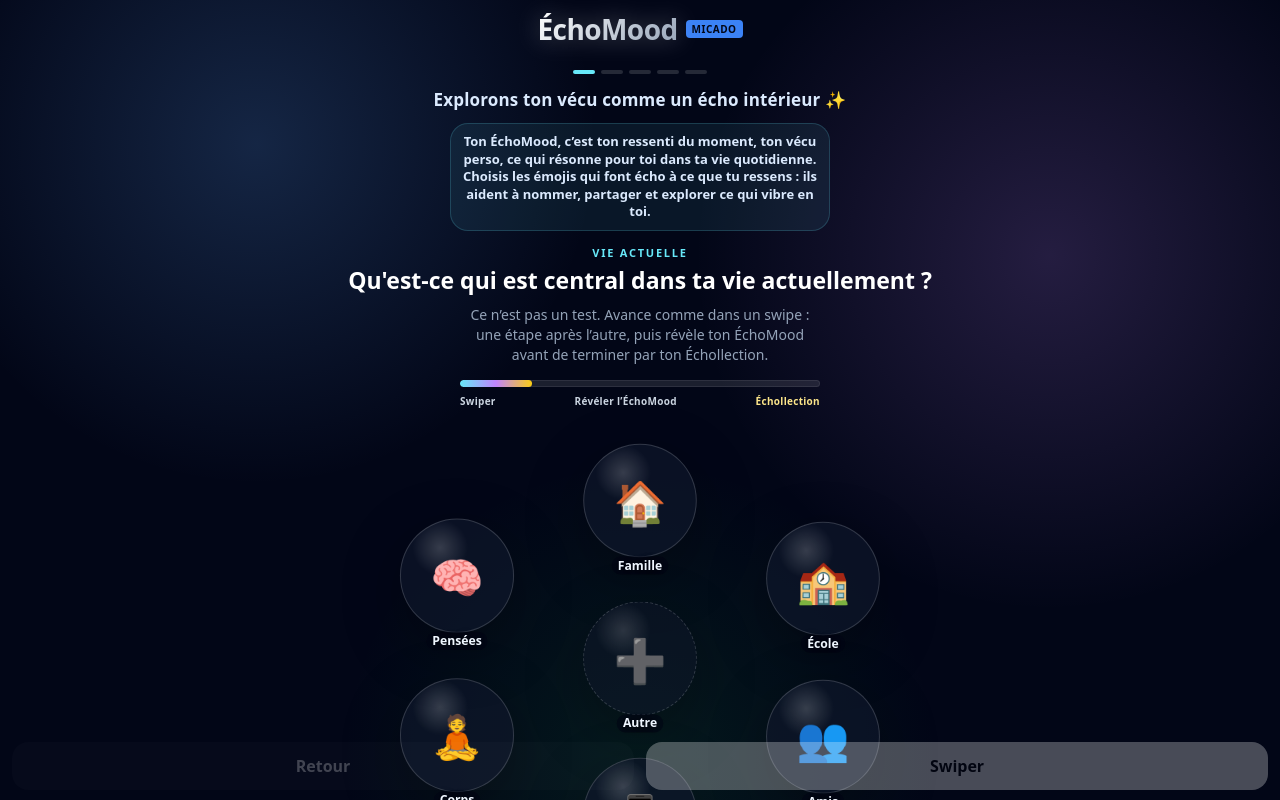
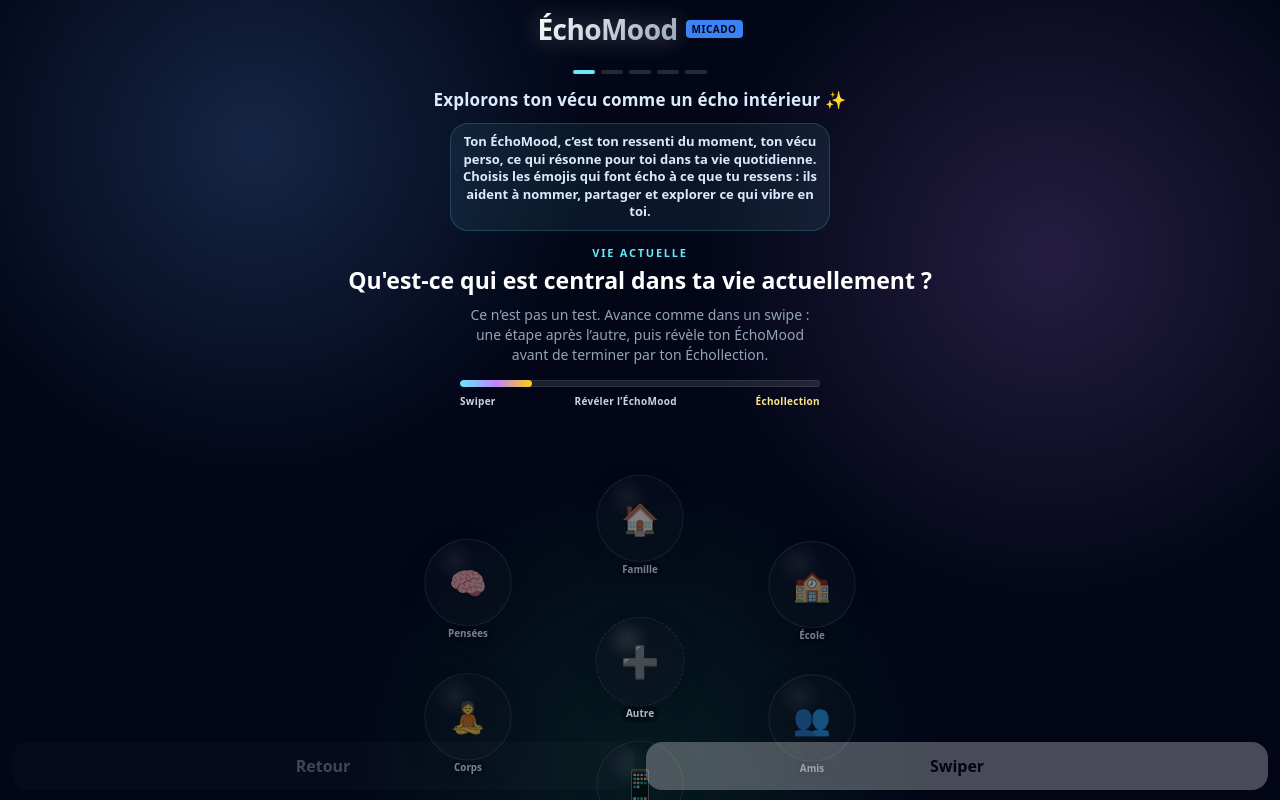
Before and after one commit to pierkiroule/echomood-micado, a React (Vite) app: page / in a window 1280 px wide. Built offline with nearby package versions, Linux system fonts and the light colour scheme.

Commit message:
Improve resonant bubble emphasis

```diff
--- a/src/App.jsx
+++ b/src/App.jsx
@@ -245,14 +245,14 @@
 
 function getBubbleLayout(total) {
   if (total <= 6) {
-    return { size: 'clamp(72px, 18vw, 112px)', emojiSize: 'clamp(28px, 7.4vw, 42px)', labelSize: 'clamp(10px, 2.8vw, 12px)' }
+    return { size: 'clamp(64px, 16vw, 98px)', emojiSize: 'clamp(23px, 6.2vw, 34px)', labelSize: 'clamp(9px, 2.4vw, 11px)' }
   }
 
   if (total <= 8) {
-    return { size: 'clamp(62px, 15.5vw, 96px)', emojiSize: 'clamp(24px, 6.4vw, 36px)', labelSize: 'clamp(9px, 2.4vw, 11px)' }
+    return { size: 'clamp(56px, 14vw, 84px)', emojiSize: 'clamp(21px, 5.5vw, 30px)', labelSize: 'clamp(8px, 2.2vw, 10px)' }
   }
 
-  return { size: 'clamp(52px, 13vw, 82px)', emojiSize: 'clamp(21px, 5.6vw, 31px)', labelSize: 'clamp(8px, 2.1vw, 10px)' }
+  return { size: 'clamp(48px, 12vw, 72px)', emojiSize: 'clamp(19px, 5vw, 27px)', labelSize: 'clamp(7px, 2vw, 9px)' }
 }
 
 function getCenterBubblePosition() {
@@ -260,15 +260,15 @@
 }
 
 function getBubblePosition(index, total) {
-  if (total <= 1) return { left: '50%', top: '18%', delay: '0s' }
+  if (total <= 1) return { left: '50%', top: '22%', delay: '0s' }
 
   const ringCount = Math.max(1, total)
   const angle = (-90 + (360 / ringCount) * index) * Math.PI / 180
-  const radiusX = ringCount > 7 ? 39 : 34
-  const radiusY = ringCount > 7 ? 36 : 32
+  const radiusX = ringCount > 7 ? 37 : 32
+  const radiusY = ringCount > 7 ? 30 : 27
   return {
     left: `${50 + Math.cos(angle) * radiusX}%`,
-    top: `${50 + Math.sin(angle) * radiusY}%`,
+    top: `${48 + Math.sin(angle) * radiusY}%`,
     delay: `${(index % 6) * 0.18}s`,
   }
 }
--- a/src/index.css
+++ b/src/index.css
@@ -129,7 +129,7 @@
   flex: 1;
   min-height: 0;
   height: 100%;
-  margin: clamp(4px, 1.8vh, 16px) 0;
+  margin: clamp(4px, 1.8vh, 16px) 0 clamp(18px, 4vh, 34px);
   overflow: visible;
 }
 
@@ -139,23 +139,29 @@
   top: var(--y);
   width: clamp(86px, 25vw, 124px);
   height: clamp(86px, 25vw, 124px);
-  transform: translate(-50%, -50%);
+  --bubble-scale: .88;
+  transform: translate(-50%, -50%) scale(var(--bubble-scale));
   border-radius: 999px;
   border: 1px solid rgba(255,255,255,.16);
   background:
-    radial-gradient(circle at 35% 25%, rgba(255,255,255,.18), transparent 25%),
-    rgba(15,23,42,.72);
+    radial-gradient(circle at 35% 25%, rgba(255,255,255,.12), transparent 25%),
+    rgba(15,23,42,.56);
   color: white;
   display: grid;
   place-items: center;
   cursor: pointer;
   animation: float 8s ease-in-out infinite;
   animation-delay: var(--delay);
-  box-shadow: 0 18px 60px rgba(0,0,0,.30);
+  box-shadow: 0 10px 34px rgba(0,0,0,.20);
+  opacity: .5;
+  filter: saturate(.82);
+  transition: opacity .22s ease, filter .22s ease, box-shadow .22s ease, border-color .22s ease;
   touch-action: manipulation;
 }
 
 .bubble-add {
+  --bubble-scale: .9;
+  opacity: .72;
   border-style: dashed;
   background:
     radial-gradient(circle at 35% 25%, rgba(255,255,255,.14), transparent 25%),
@@ -166,7 +172,7 @@
   position: relative;
   z-index: 4;
   font-size: clamp(32px, 9vw, 42px);
-  transition: transform .2s ease;
+  transition: transform .22s ease, filter .22s ease;
 }
 
 .bubble-label {
@@ -195,14 +201,34 @@
   z-index: 1;
 }
 
-.level-1 .h1 { opacity: .46; inset: 0; }
-.level-2 .h1 { opacity: .56; inset: -2px; }
-.level-2 .h2 { opacity: .32; inset: -18px; }
+.level-1 {
+  --bubble-scale: .96;
+  opacity: .68;
+  filter: saturate(1);
+  box-shadow: 0 14px 42px rgba(0,0,0,.26), 0 0 18px color-mix(in srgb, var(--color) 18%, transparent);
+}
+.level-1 .bubble-emoji { transform: scale(1.06); }
+.level-1 .h1 { opacity: .34; inset: -1px; }
+.level-2 {
+  --bubble-scale: 1.04;
+  opacity: .86;
+  filter: saturate(1.12);
+  border-color: color-mix(in srgb, var(--color) 58%, rgba(255,255,255,.28));
+  box-shadow: 0 18px 54px rgba(0,0,0,.34), 0 0 26px color-mix(in srgb, var(--color) 30%, transparent);
+}
+.level-2 .bubble-emoji { transform: scale(1.16); filter: drop-shadow(0 0 10px color-mix(in srgb, var(--color) 44%, transparent)); }
+.level-2 .h1 { opacity: .54; inset: -3px; }
+.level-2 .h2 { opacity: .28; inset: -18px; }
 .level-3 {
+  --bubble-scale: 1.12;
+  opacity: 1;
+  filter: saturate(1.25);
   background: rgba(15,23,42,.96);
   border-color: var(--color);
+  box-shadow: 0 22px 70px rgba(0,0,0,.42), 0 0 0 7px color-mix(in srgb, var(--color) 14%, transparent), 0 0 42px color-mix(in srgb, var(--color) 42%, transparent);
+  z-index: 6;
 }
-.level-3 .bubble-emoji { transform: scale(1.16); }
+.level-3 .bubble-emoji { transform: scale(1.28); filter: drop-shadow(0 0 14px color-mix(in srgb, var(--color) 60%, transparent)); }
 .level-3 .h1 { opacity: .75; inset: -4px; }
 .level-3 .h2 { opacity: .44; inset: -24px; }
 .level-3 .h3 { opacity: .24; inset: -46px; }
@@ -229,8 +255,9 @@
 .nav {
   display: flex;
   gap: 12px;
-  z-index: 2;
+  z-index: 8;
   padding-top: 4px;
+  position: relative;
 }
 
 .primary, .secondary {
@@ -375,8 +402,8 @@
 }
 
 @keyframes float {
-  0%, 100% { transform: translate(-50%, -50%) translateY(0) scale(1); }
-  50% { transform: translate(-50%, -50%) translateY(-16px) scale(1.02); }
+  0%, 100% { transform: translate(-50%, -50%) translateY(0) scale(var(--bubble-scale)); }
+  50% { transform: translate(-50%, -50%) translateY(-12px) scale(calc(var(--bubble-scale) * 1.015)); }
 }
 
 @keyframes burst {
@@ -482,7 +509,7 @@
   }
 
   .bubble-stage {
-    margin: 0;
+    margin: 0 0 20px;
   }
 
   .primary,
@@ -987,8 +1014,8 @@
   }
 
   .bubble {
-    width: clamp(54px, 14vw, 72px);
-    height: clamp(54px, 14vw, 72px);
+    width: clamp(48px, 12vw, 66px);
+    height: clamp(48px, 12vw, 66px);
   }
 }
 
```
